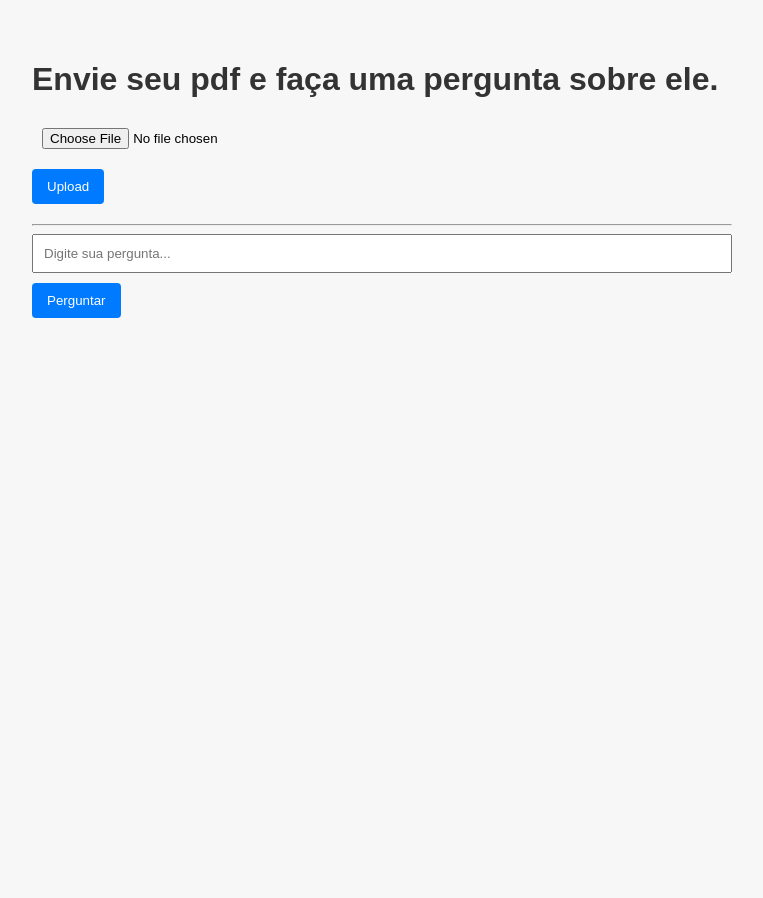
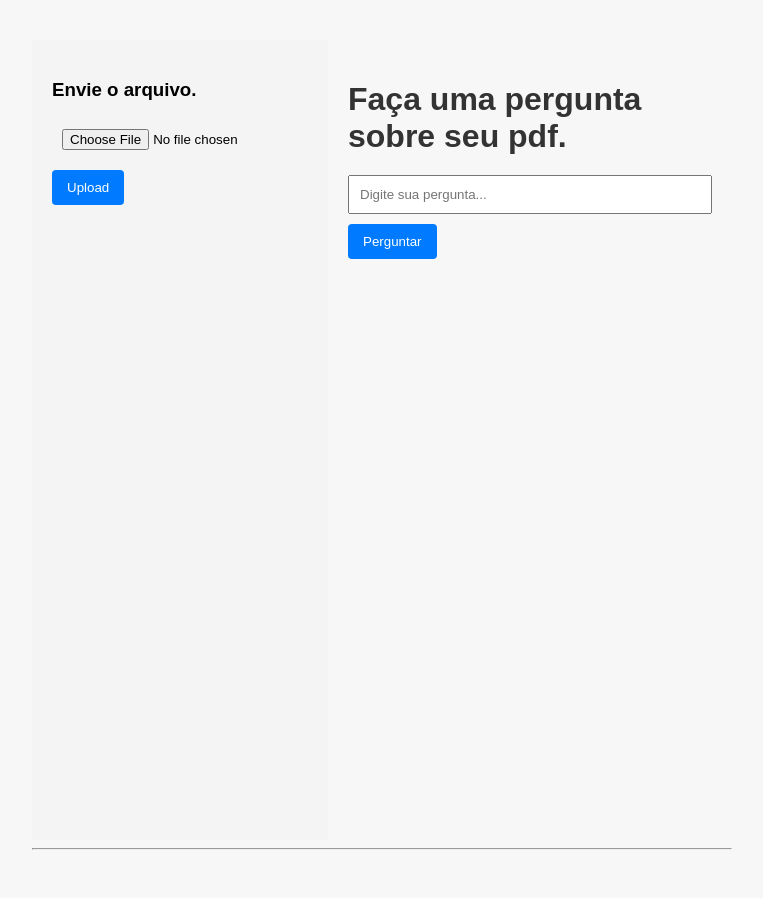
Before and after one commit to RangelBeatriz/qa-app, a Python web app: template templates/index.html in a window 1280 px wide. Shown: the whole page, without its empty margins (258-1021 px from the left). Before the commit the page ends 318 px from the top, so only its background shows below. Run offline with Jinja, Linux system fonts and the light colour scheme; the template is opened without the code that fills it, so the values that code supplies are empty.

Commit message:
Creating columns in html

```diff
--- a/templates/index.html
+++ b/templates/index.html
@@ -6,7 +6,12 @@
   <link rel="stylesheet" href="/static/style.css" />
 </head>
 <body>
-  <h1>Envie seu pdf e faça uma pergunta sobre ele.</h1>
+
+  <div style="display: flex; height: 100vh; font-family: Arial, sans-serif;">
+
+    <!-- Left Sidebar -->
+    <div style="width: 20vw; background-color: #f4f4f4; padding: 20px;">
+      <h3>Envie o arquivo.</h3>
 
       <form id="uploadForm" enctype="multipart/form-data">
         <input type="file" name="file" required />
@@ -14,15 +19,23 @@
       </form>
 
       <div id="uploadResult"></div>
+    </div>
 
-  <hr>
-
+    <!-- Right Main Content -->
+    <div style="flex: 1; padding: 20px;">
+      <h1>Faça uma pergunta sobre seu pdf.</h1>
       <form id="qaForm">
         <input type="text" id="question" placeholder="Digite sua pergunta..." required />
         <button type="submit">Perguntar</button>
       </form>
 
       <div id="answerResult"></div>
+    </div>
+
+  </div>
+
+
+  <hr>
 
   <!-- Link to external script -->
   <script src="/static/script.js"></script>
```
Lines whose indentation alone changed are shown as unchanged.
